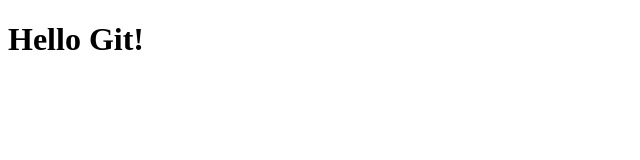
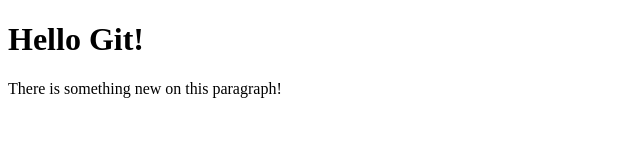
Before and after one commit to Vacheto1986/HarvardX, a plain HTML site: page index.html in a window 1280 px wide. Shown: the whole page, without its empty margins (0-640 px from the left). Drawn offline with Linux system fonts and the light colour scheme.

Commit message:
add a new paragraph

```diff
--- a/index.html
+++ b/index.html
@@ -7,5 +7,8 @@
   </head>
   <body>
     <h1>Hello Git!</h1>
+    <div>
+      <p>There is something new on this paragraph!</p>
+    </div>
   </body>
 </html>
```
